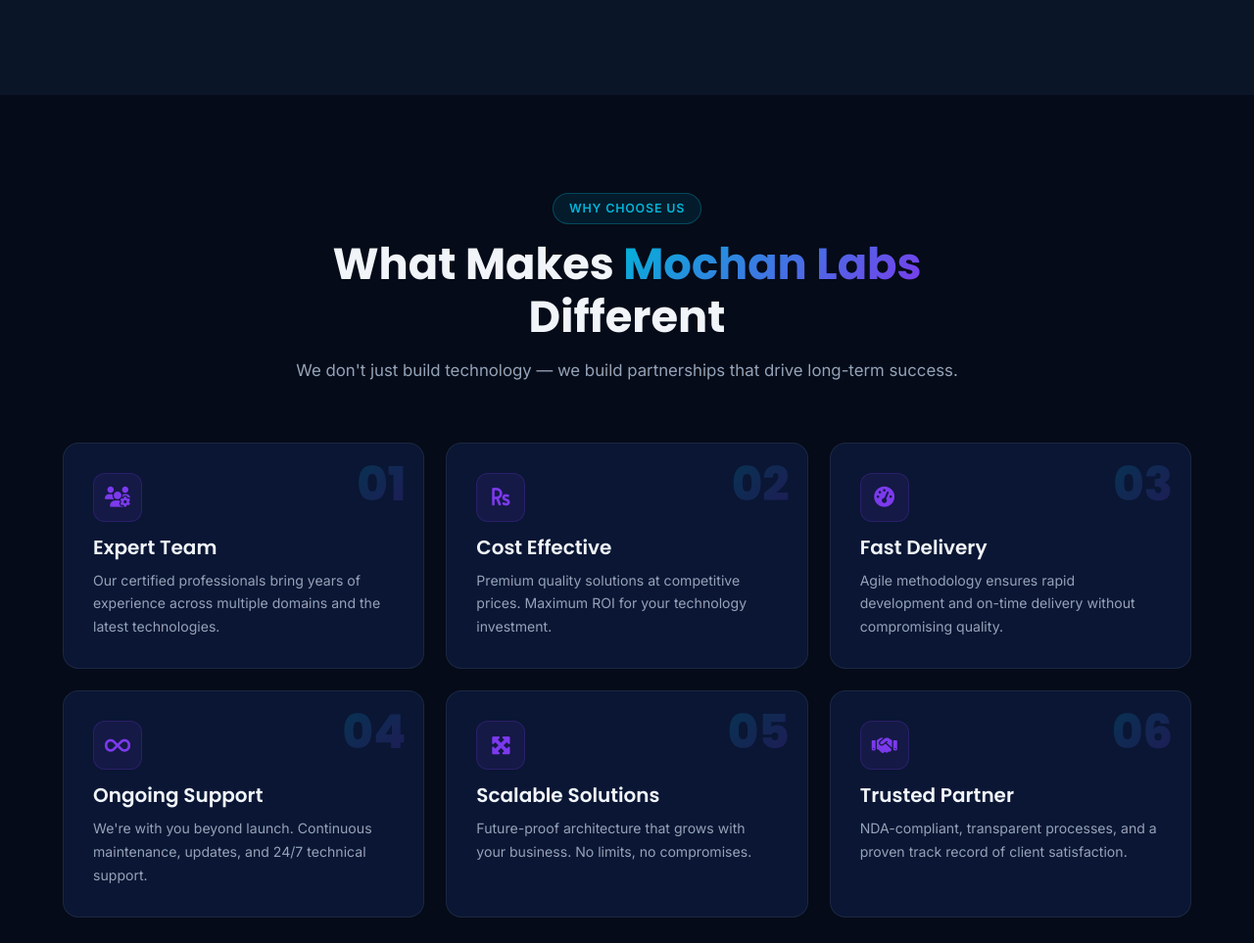
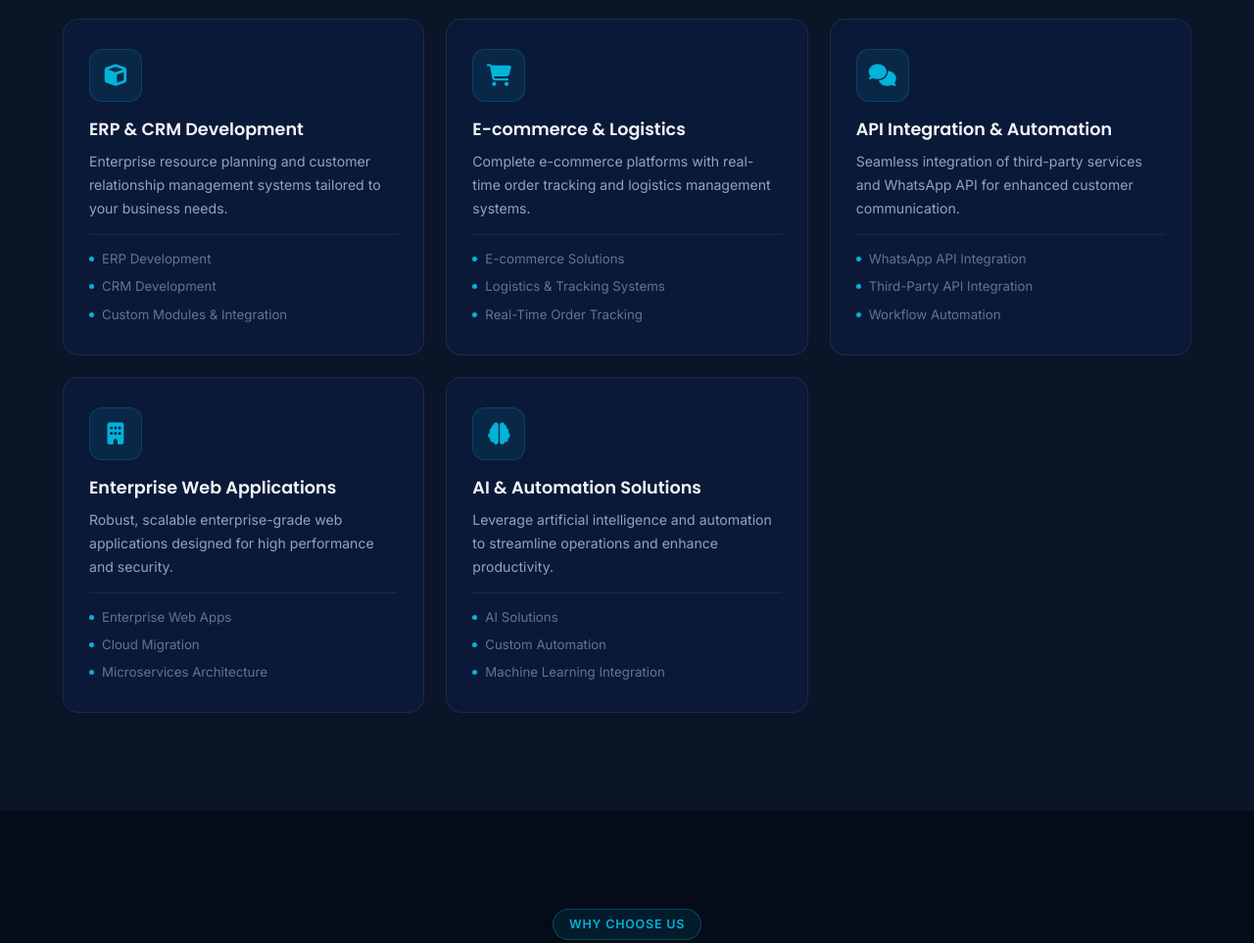
Before and after one commit to Mochanlabs/Mochanlabswebsite, a plain HTML site: page index.html in a window 1280 px wide. Shown: the part 2591-3554 px from the top of the page at 98% size. Drawn offline with nearby package versions, Linux system fonts and the light colour scheme.

Commit message:
tech stack and services

```diff
--- a/index.html
+++ b/index.html
@@ -179,6 +179,36 @@
         <p>24/7 IT support, strategic consulting, and managed services to keep your business running smoothly.</p>
         <ul><li>24/7 Technical Support</li><li>IT Strategy Planning</li><li>Infrastructure Management</li></ul>
       </div>
+      <div class="service-card" data-aos>
+        <div class="sc-icon"><i class="fas fa-cube"></i></div>
+        <h3>ERP &amp; CRM Development</h3>
+        <p>Enterprise resource planning and customer relationship management systems tailored to your business needs.</p>
+        <ul><li>ERP Development</li><li>CRM Development</li><li>Custom Modules &amp; Integration</li></ul>
+      </div>
+      <div class="service-card" data-aos>
+        <div class="sc-icon"><i class="fas fa-shopping-cart"></i></div>
+        <h3>E-commerce &amp; Logistics</h3>
+        <p>Complete e-commerce platforms with real-time order tracking and logistics management systems.</p>
+        <ul><li>E-commerce Solutions</li><li>Logistics &amp; Tracking Systems</li><li>Real-Time Order Tracking</li></ul>
+      </div>
+      <div class="service-card" data-aos>
+        <div class="sc-icon"><i class="fas fa-comments"></i></div>
+        <h3>API Integration &amp; Automation</h3>
+        <p>Seamless integration of third-party services and WhatsApp API for enhanced customer communication.</p>
+        <ul><li>WhatsApp API Integration</li><li>Third-Party API Integration</li><li>Workflow Automation</li></ul>
+      </div>
+      <div class="service-card" data-aos>
+        <div class="sc-icon"><i class="fas fa-building"></i></div>
+        <h3>Enterprise Web Applications</h3>
+        <p>Robust, scalable enterprise-grade web applications designed for high performance and security.</p>
+        <ul><li>Enterprise Web Apps</li><li>Cloud Migration</li><li>Microservices Architecture</li></ul>
+      </div>
+      <div class="service-card" data-aos>
+        <div class="sc-icon"><i class="fas fa-brain"></i></div>
+        <h3>AI &amp; Automation Solutions</h3>
+        <p>Leverage artificial intelligence and automation to streamline operations and enhance productivity.</p>
+        <ul><li>AI Solutions</li><li>Custom Automation</li><li>Machine Learning Integration</li></ul>
+      </div>
     </div>
   </div>
 </section>
@@ -253,6 +283,18 @@
       <div class="tech-item" data-aos><i class="fas fa-server"></i><span>PostgreSQL</span></div>
       <div class="tech-item" data-aos><i class="fab fa-java"></i><span>Java</span></div>
       <div class="tech-item" data-aos><i class="fab fa-android"></i><span>Android</span></div>
+      <div class="tech-item" data-aos><i class="fas fa-cloud"></i><span>Azure</span></div>
+      <div class="tech-item" data-aos><i class="fas fa-cloud"></i><span>Cloud Computing</span></div>
+      <div class="tech-item" data-aos><i class="fas fa-mobile-alt"></i><span>Flutter</span></div>
+      <div class="tech-item" data-aos><i class="fas fa-mobile-alt"></i><span>React Native</span></div>
+      <div class="tech-item" data-aos><i class="fab fa-node-js"></i><span>Express.js</span></div>
+      <div class="tech-item" data-aos><i class="fab fa-python"></i><span>FastAPI</span></div>
+      <div class="tech-item" data-aos><i class="fab fa-java"></i><span>Spring Boot</span></div>
+      <div class="tech-item" data-aos><i class="fas fa-cogs"></i><span>Terraform</span></div>
+      <div class="tech-item" data-aos><i class="fas fa-code-branch"></i><span>CI/CD Pipelines</span></div>
+      <div class="tech-item" data-aos><i class="fas fa-brain"></i><span>Generative AI</span></div>
+      <div class="tech-item" data-aos><i class="fas fa-comments"></i><span>AI Chatbots</span></div>
+      <div class="tech-item" data-aos><i class="fas fa-robot"></i><span>AI Automation</span></div>
     </div>
   </div>
 </section>
```
